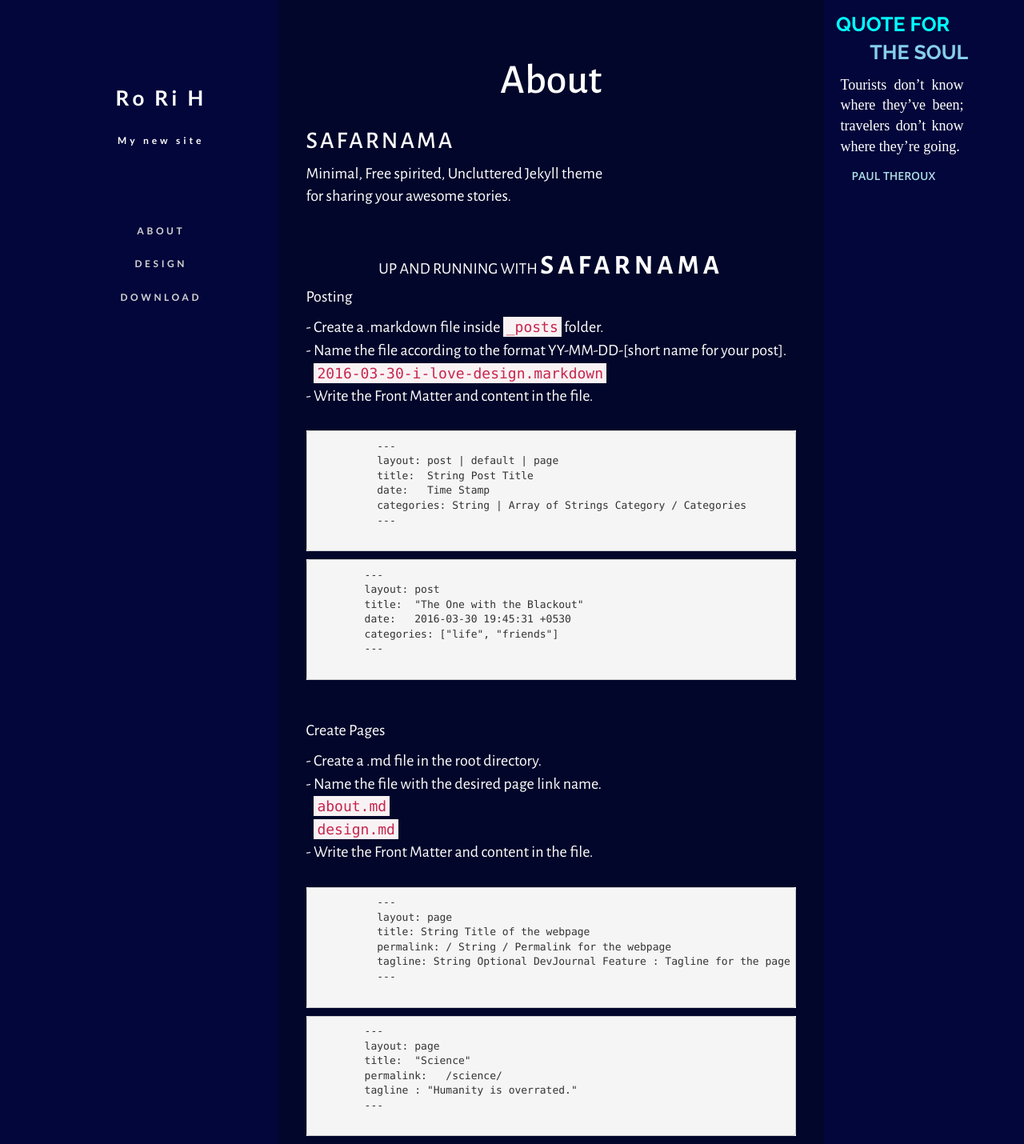
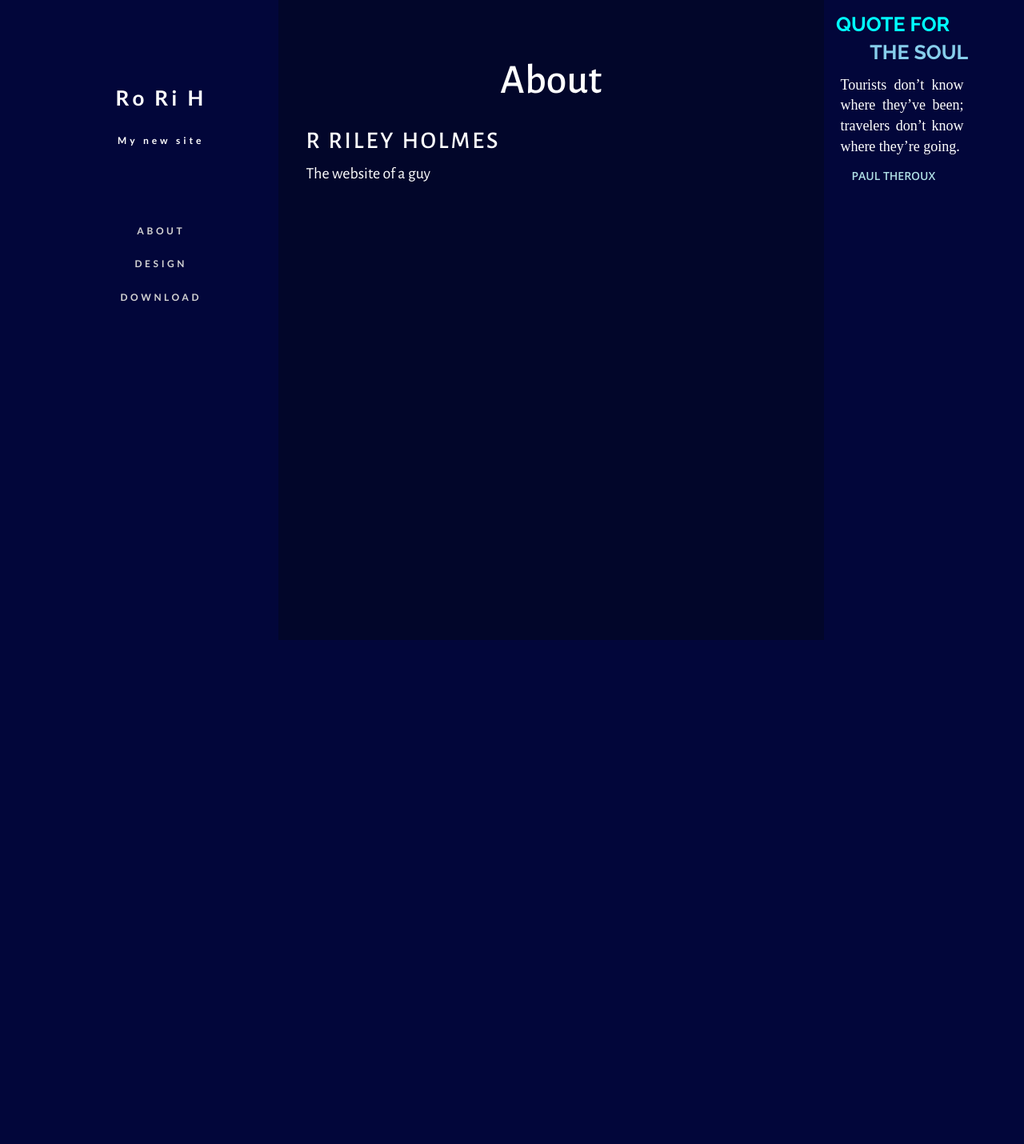
Before and after one commit to roriholm/roriholm.github.io, a Jekyll site: the page built from about.md, in a window 1280 px wide. Shown: the whole page at 80% size. Built offline with Jekyll 4.4.1, drawn with Linux system fonts in a browser that asks for light colours; nearby versions of some CDN libraries; after the commit the page ends 900 px from its top, so only the background shows below that.

Commit message:
Update about.md

```diff
--- a/about.md
+++ b/about.md
@@ -5,88 +5,7 @@
 ---
 
 <div class="post-content">
-    <h2 class="sname-main">SAFARNAMA</h2>
-<p>Minimal, Free spirited, Uncluttered Jekyll theme<br />for sharing your awesome stories.</p>
-<p><br /></p>
-<center><div class="man-title">
-  UP AND RUNNING WITH <span class="sname">SAFARNAMA</span>
-</div>
-</center>
-<div class="manual manual-title">
-  Posting
-  </div>
-<p>  <div class="manual-content">
-
-      - Create a .markdown file inside <code class="highlighter-rouge">_posts</code> folder.<br />
-      - Name the file according to the format YY-MM-DD-[short name for your post].<br />
-      &nbsp;&nbsp;&nbsp;<code>2016-03-30-i-love-design.markdown</code><br />
-      - Write the <a href="jekyll">Front Matter</a> and content in the file.<br /><br />
-      <div class="example">
-
-        <div class="highlight">
-        <pre>
-          ---
-          layout: post | default | page
-          title:  String<span class="hint"> Post Title</span>
-          date:   Time Stamp
-          categories: String | Array of Strings<span class="hint"> Category / Categories </span>
-          ---
-        </pre>
-        </div>
-
-      </div>
-      <div class="example">
-        <div class="highlight">
-        <pre>
-        ---
-        layout: post
-        title:  "The One with the Blackout"
-        date:   2016-03-30 19:45:31 +0530
-        categories: ["life", "friends"]
-        ---
-      </pre>
-    </div>
-      </div>
-
-
-
+    <h2 class="sname-main">R RILEY HOLMES</h2>
+<p>The website of a guy</p>
 
 </div>
-<p><br /></p>
-
-  <div class="manual manual-title">
-  Create Pages
-  </div>
-<p>  <div class="manual-content">
-
-      - Create a .md file in the root directory.<br />
-      - Name the file with the desired page link name.<br />
-        &nbsp;&nbsp;&nbsp;<code>about.md</code><br />
-          &nbsp;&nbsp;&nbsp;<code>design.md</code><br />
-      - Write the <a href="jekyll">Front Matter</a> and content in the file.<br /><br />
-      <div class="highlight">
-
-
-        <pre>
-          ---
-          layout: page
-          title: String <span class="hint">Title of the webpage</span>
-          permalink: / String / <span class="hint">Permalink for the webpage</span>
-          tagline: String <span class="hint">Optional DevJournal Feature : Tagline for the page</span>
-          ---
-      </pre>
-    </div>
-      <div class="highlight">
-
-        <pre>
-        ---
-        layout: page
-        title:  "Science"
-        permalink:   /science/
-        tagline : "Humanity is overrated."
-        ---
-      </pre>
-      </div>
-
-
-  </div>
```
